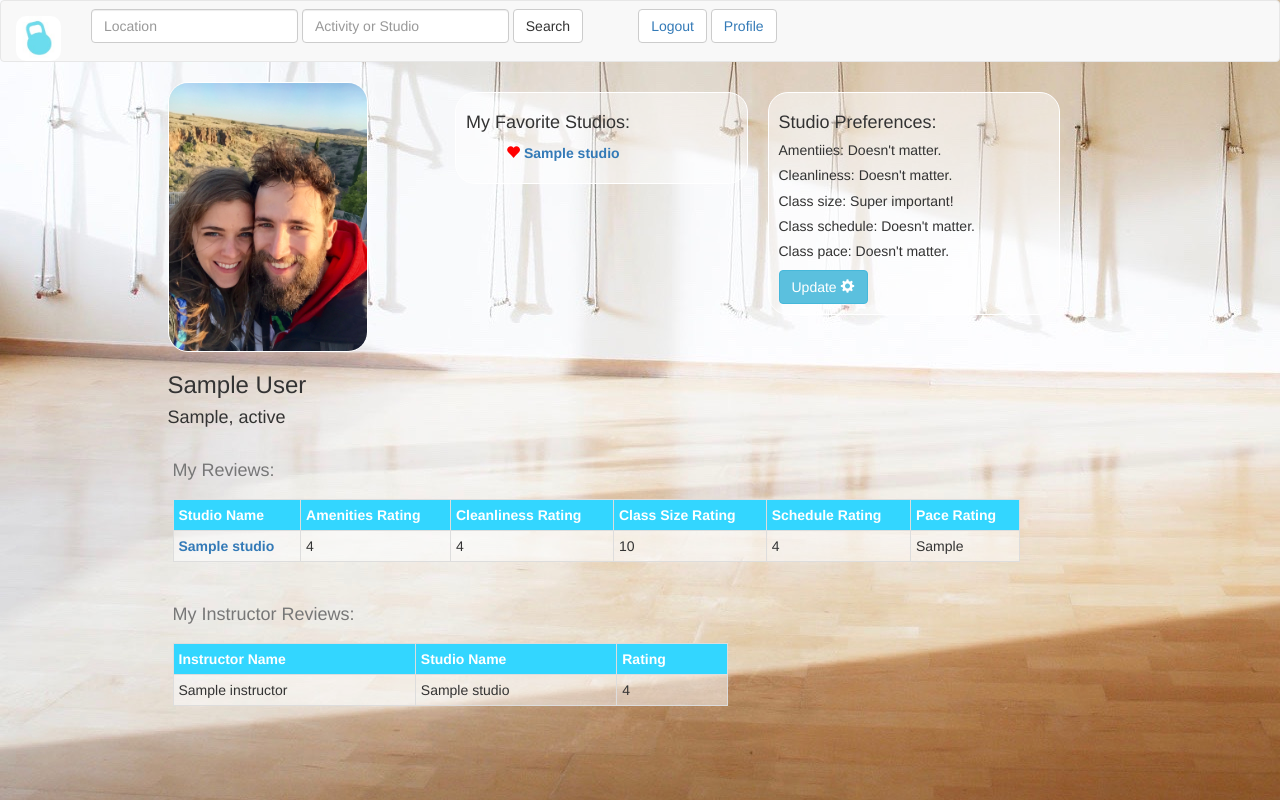
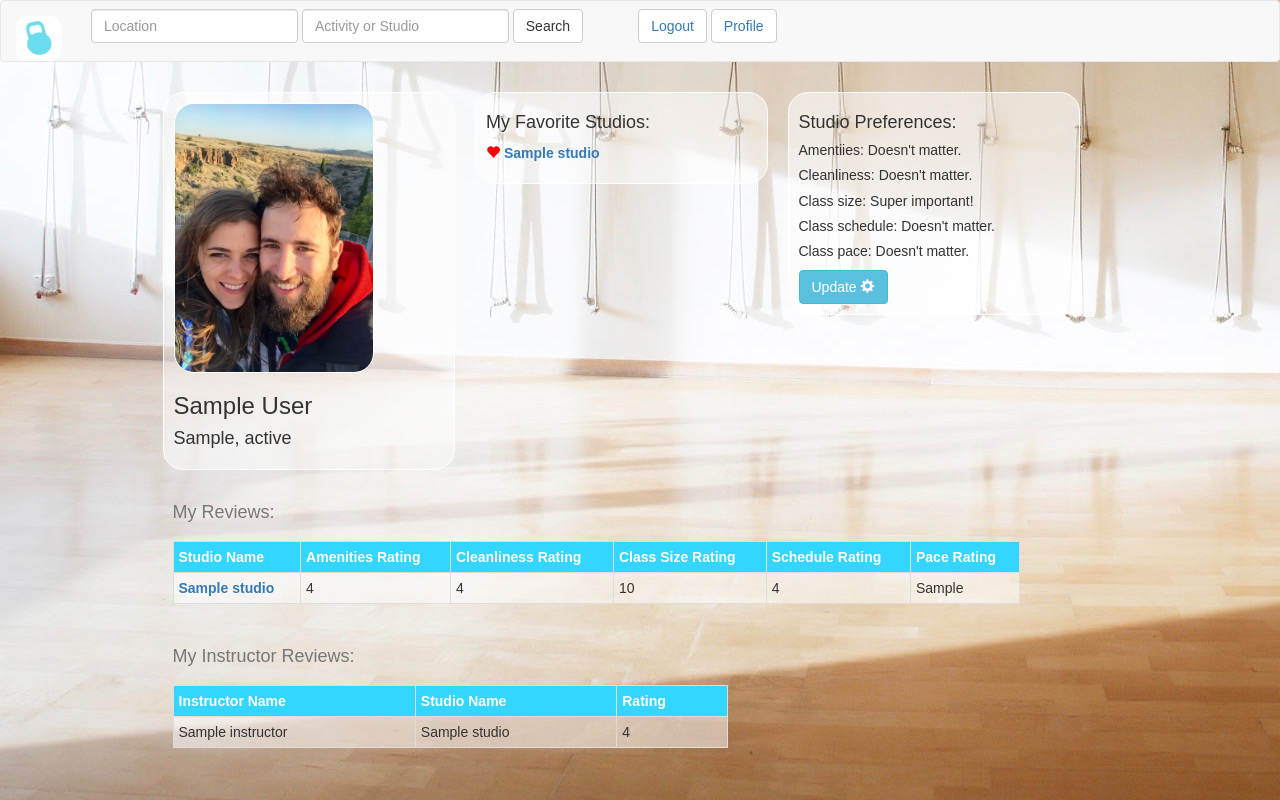
Before and after one commit to celiawaggoner/hackbright-project, a Flask app: page /user/1 in a window 1280 px wide. Run offline with Flask 2, Linux system fonts and the light colour scheme; the visitor is signed in with stand-in values (Sample User, id 1); tables that the repository leaves empty hold one stand-in row (values such as "Sample post"); some libraries are stand-ins or nearby versions.

Commit message:
Updated formatting

```diff
--- a/static/css/styles.css
+++ b/static/css/styles.css
@@ -56,7 +56,8 @@ tr:hover {
     padding: 10px;
     margin: 10px;
 }
-#favorite_studios, #studio_overview, #ratings, #top, #instructor_reviews {
+#favorite_studios, #studio_overview, #ratings, #top, #instructor_reviews,
+#review_form, #profile_info {
     border: 1px solid white;
     border-radius: 20px;
     background-color: rgba(255, 255, 255, 0.5);
@@ -69,3 +70,6 @@ tr:hover {
       padding: 10px;
       margin:5px;
   }
+  * {
+    font-family: "Century Gothic", CenturyGothic, AppleGothic, sans-serif;
+  }
--- a/templates/base.html
+++ b/templates/base.html
@@ -2,6 +2,7 @@
 <html>
 <head>
   <title>HB Project</title>
+  <link rel="icon" type="image/png" href="/static.img/kettlebell.png"/>
 
   <link rel="stylesheet" href="/static/css/styles.css">
 
--- a/templates/review.html
+++ b/templates/review.html
@@ -5,7 +5,7 @@
 
 <div class="row">
 
-<div class="col-xs-12 col-md-6 col-lg-9">
+<div class="col-xs-12 col-md-6 col-lg-9" id="review_form">
 
 <h2>Write a review!</h2>
 
--- a/templates/search_results.html
+++ b/templates/search_results.html
@@ -15,12 +15,13 @@
 <div id="search-results">
 {% for studio in studios %}
 <div class="row">
+<div id="search_result">
     <div class="col-xs-12 col-md-6 col-lg-offset-1 col-lg-1">
         <img id="studio_pic" src="{{ studio.image_url }}">
     </div> <!--closing column-->
     <div class="col-xs-12 col-md-6 col-lg-offset-1 col-lg-3">
         <h3><a href="{{ url_for('show_studio_profile', studio_id = studio.id)}}">{{ studio.name }}</a></h3>
-    <span><img src ="{{ studio.rating_img_url }}"></span>
+        <span><img src ="{{ studio.rating_img_url }}"><img style="width:60px; height:30px" src="/static/img/yelp.png"></span>
     </div>
     <div class="col-xs-12 col-md-6 col-lg-3">
         <h4>Categories:</h4>
@@ -31,6 +32,7 @@
         </ul>
         <h4>Address:</h4>
        <p>{{ studio.location.display_address[0] }}, {{ studio.location.display_address[2] }}</p>
+    </div>
 </div>
 </div> <!-- closing row-->
 <br>
--- a/templates/user_profile.html
+++ b/templates/user_profile.html
@@ -4,7 +4,7 @@
 <div class="container">
 
 <div class="row">
-<div class="col-xs-12 col-md-6 col-lg-push-1 col-lg-3">
+<div class="col-xs-12 col-md-6 col-lg-push-1 col-lg-3" id="profile_info">
   <div id="profpic">
       <img id="profile" src="/static/img/profile.jpg">
   </div>
@@ -16,14 +16,12 @@
 
 <div class="col-xs-12 col-md-6 col-lg-push-1 col-lg-3" id="favorite_studios">
     <h4>My Favorite Studios:</h4>
-    <ul>
     {% for favorite in favorites %}
     <a href="/studios/{{ favorite.studio_id }}">
         <p style="font-weight:bold;"><span style="color:red" class="glyphicon glyphicon-heart"></span> {{ favorite.studio.name }}</p>
     </a>
     <span id="notes"></span>
     {% endfor %}
-    </ul>
 </div>
 
 
@@ -104,7 +102,7 @@
 
 
 <div class="row">
-<div class="col-xs-12 col-md-6 col-lg-push-1 col-lg-9" class="table">
+<div class="col-xs-12 col-md-6 col-lg-push-1 col-lg-9" class="table" id="my_reviews_table">
     <table class="table table-bordered table-condensed">
     <caption><h4>My Reviews:</h4></caption>
     <tr>
@@ -129,7 +127,7 @@
 </div>
 </div> <!-- closing row -->
 <div class="row">
-<div class="col-xs-12 col-md-6 col-lg-push-1 col-lg-6" class="table">
+<div class="col-xs-12 col-md-6 col-lg-push-1 col-lg-6" class="table" id="my_instructor_reviews">
     <table class="table table-bordered table-condensed">
     <caption><h4>My Instructor Reviews:</caption></h4>
     <tr>
```
Also changed, not shown: templates/studio_profile.html (+5 -5 lines). Lines whose indentation alone changed are shown as unchanged.
